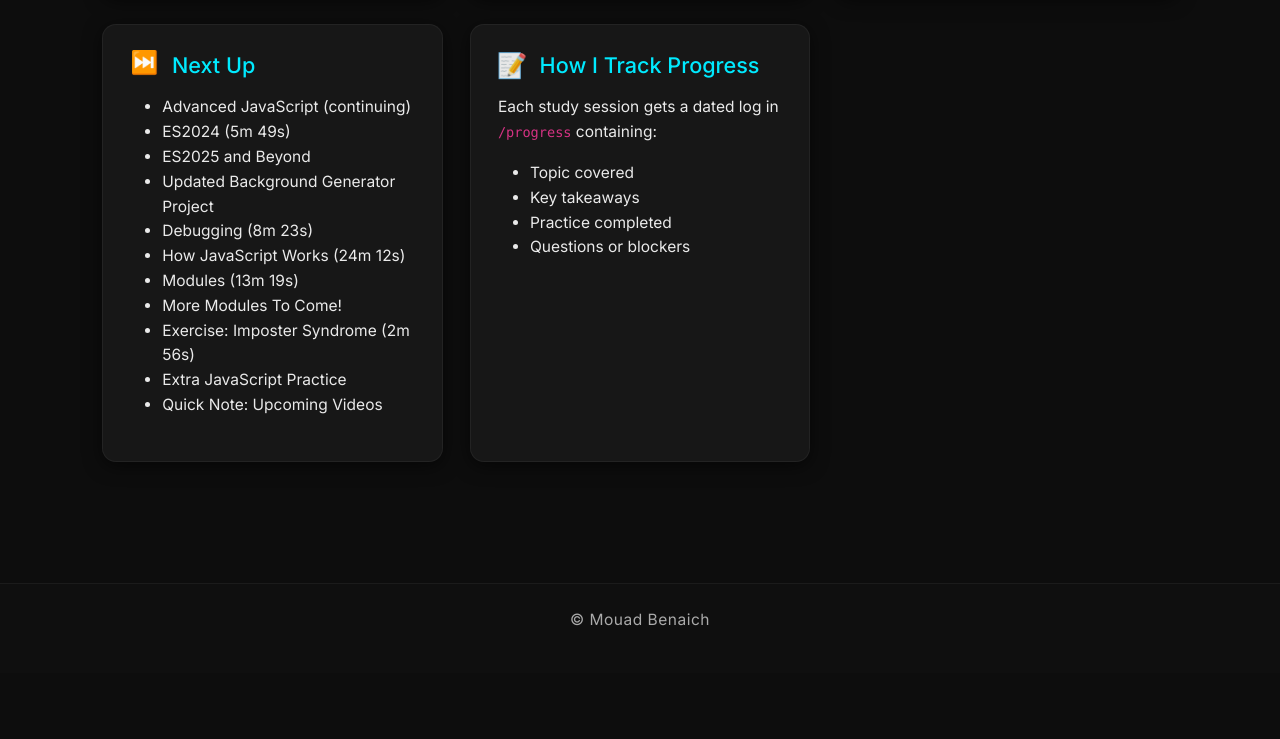
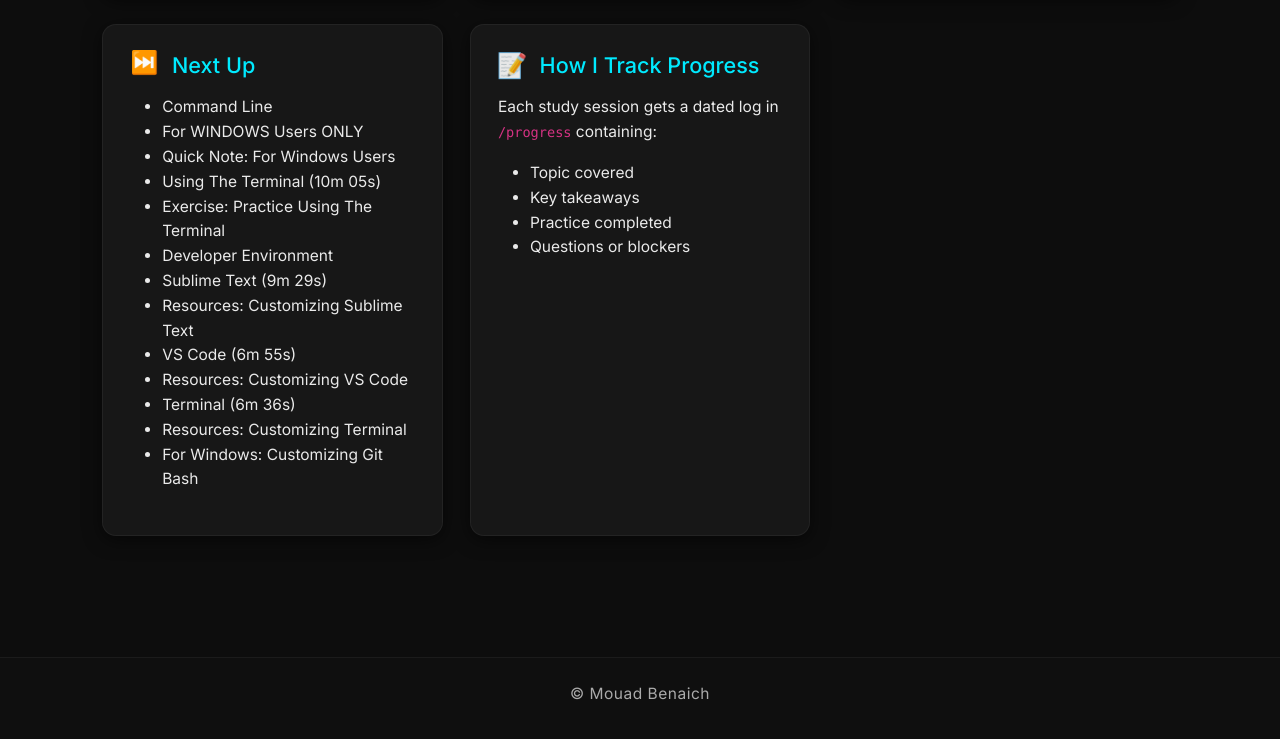
Before and after one commit to MouadBenaich/MY-WEBSITE-ZTM, a plain HTML site: page index.html in a window 1280 px wide. Shown: the part 4881-5620 px from the top of the page. Before the commit the page ends 5554 px from the top, so only its background shows below. Drawn offline with nearby package versions, Linux system fonts and the light colour scheme.

Commit message:
Update Next Up section in index.html with December 29 progress (Command Line and Developer Environment)

```diff
--- a/index.html
+++ b/index.html
@@ -398,17 +398,19 @@
   <section class="module-card reveal">
     <h2><span class="icon float">⏭️</span> Next Up</h2>
     <ul>
-      <li>Advanced JavaScript (continuing)</li>
-      <li>ES2024 (5m 49s)</li>
-      <li>ES2025 and Beyond</li>
-      <li>Updated Background Generator Project</li>
-      <li>Debugging (8m 23s)</li>
-      <li>How JavaScript Works (24m 12s)</li>
-      <li>Modules (13m 19s)</li>
-      <li>More Modules To Come!</li>
-      <li>Exercise: Imposter Syndrome (2m 56s)</li>
-      <li>Extra JavaScript Practice</li>
-      <li>Quick Note: Upcoming Videos</li>
+      <li>Command Line</li>
+      <li>For WINDOWS Users ONLY</li>
+      <li>Quick Note: For Windows Users</li>
+      <li>Using The Terminal (10m 05s)</li>
+      <li>Exercise: Practice Using The Terminal</li>
+      <li>Developer Environment</li>
+      <li>Sublime Text (9m 29s)</li>
+      <li>Resources: Customizing Sublime Text</li>
+      <li>VS Code (6m 55s)</li>
+      <li>Resources: Customizing VS Code</li>
+      <li>Terminal (6m 36s)</li>
+      <li>Resources: Customizing Terminal</li>
+      <li>For Windows: Customizing Git Bash</li>
     </ul>
   </section>
   <!-- Tracking -->
```
